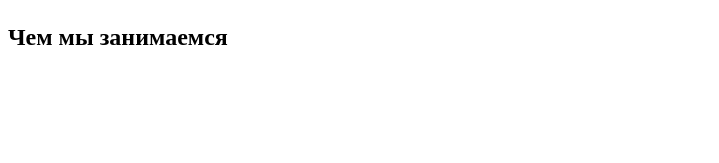
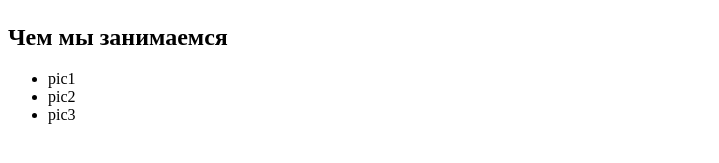
Before and after one commit to VSHKURAT/goit-markup-hw-01, a plain HTML site: page index.html in a window 1280 px wide. Shown: the part 621-784 px from the top of the page, without its empty margins (0-719 px from the left). Drawn offline with Linux system fonts and the light colour scheme.

Commit message:
3секція

```diff
--- a/index.html
+++ b/index.html
@@ -65,8 +65,13 @@
 <!--чим займаємось-->>
 <section>
     <h2>Чем мы занимаемся</h2>
+    <ul>
+        <li>pic1</li>
+        <li>pic2</li>
+        <li>pic3</li>
+    </ul>
+</section>
 
-</section>
 
 
 </body>
```
